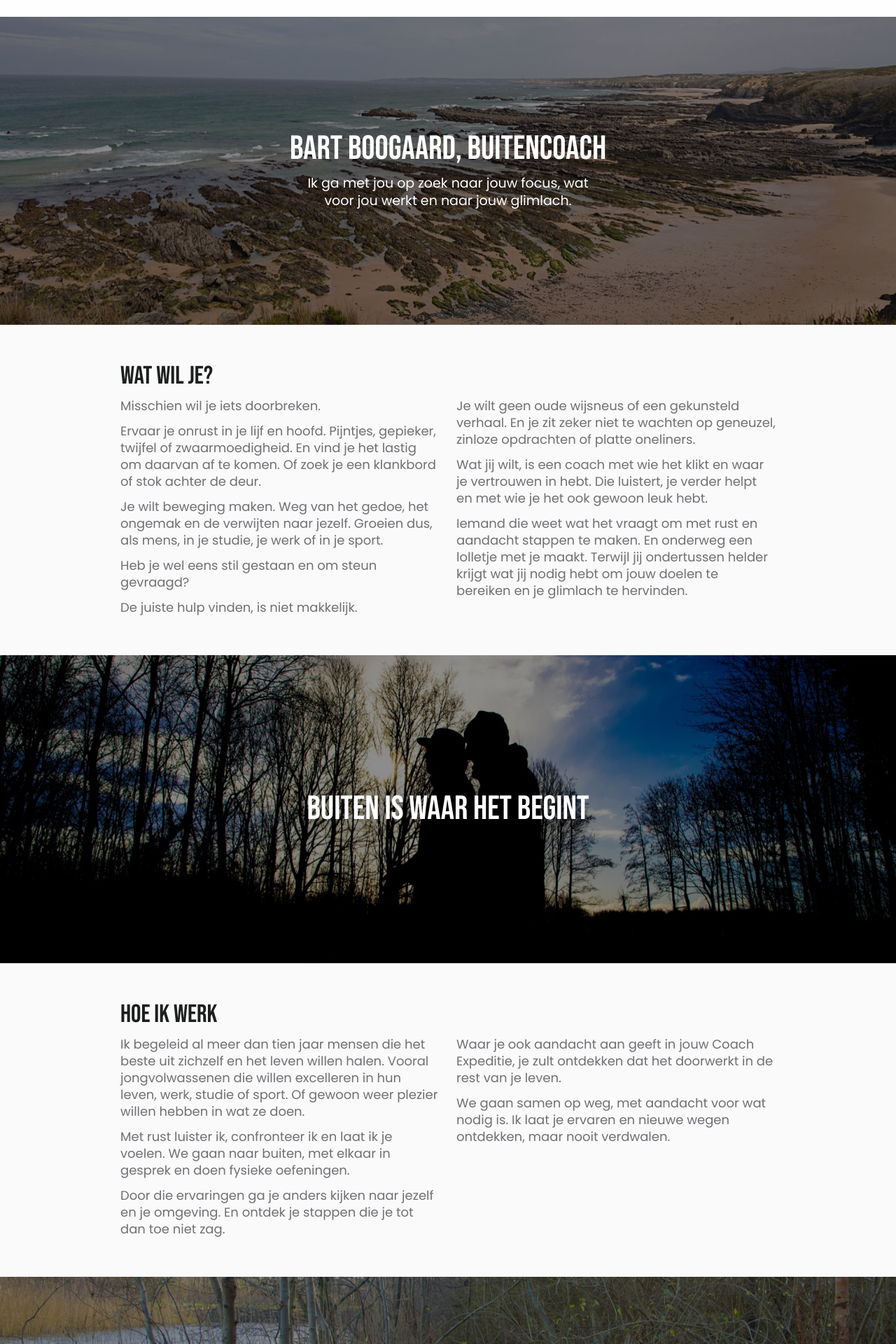
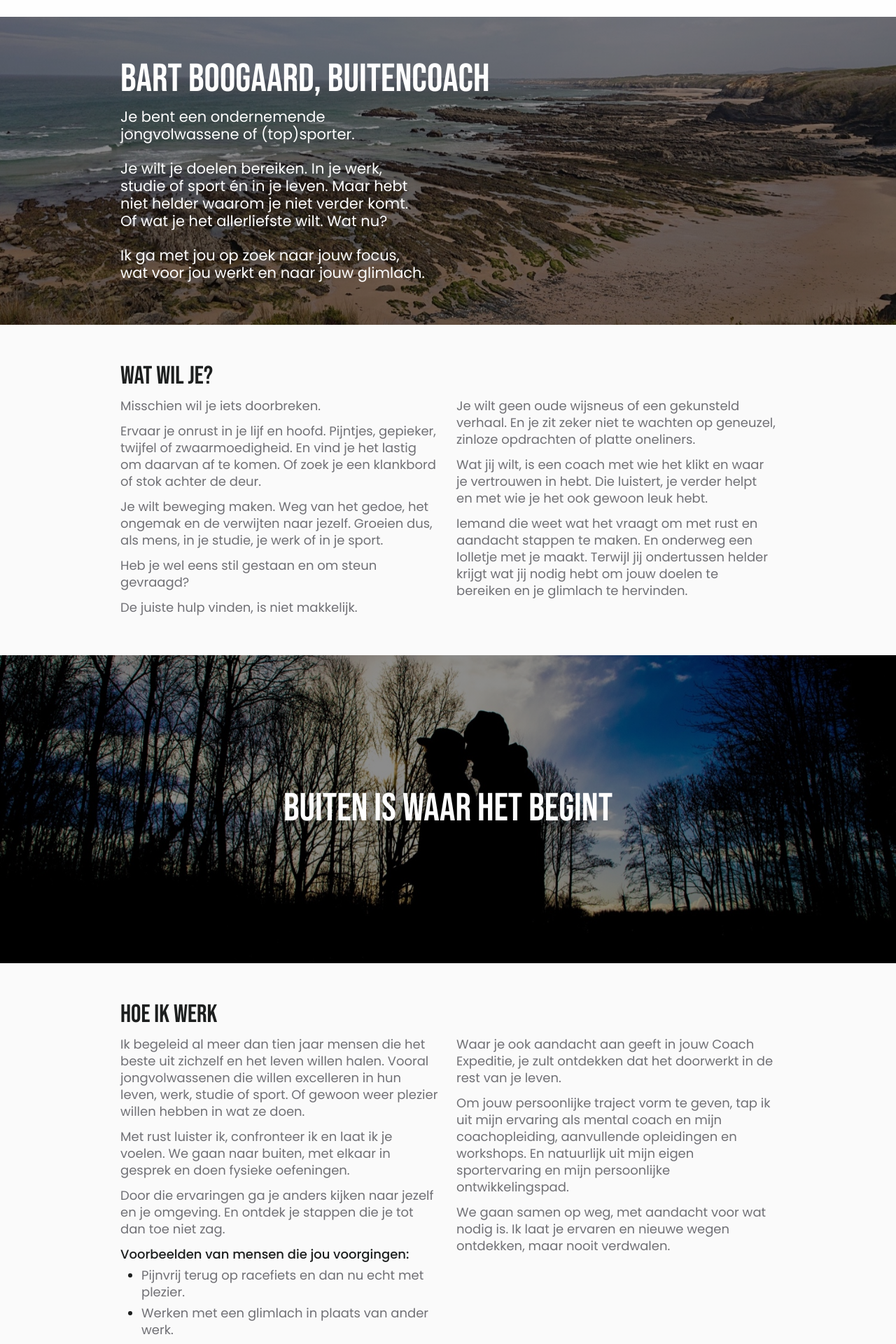
Before and after one commit to sjaakluthart/bb-coachen-website, a React (Create React App) app: page / in a window 1280 px wide. Shown: the part 120-2040 px from the top of the page at 70% size. Built offline with nearby package versions, Linux system fonts and the light colour scheme.

Commit message:
Added more text.

```diff
--- a/src/components/Home.tsx
+++ b/src/components/Home.tsx
@@ -5,14 +5,23 @@ import Image from './Image';
 import home from '../assets/home.jpg';
 import buiten from '../assets/buiten.jpg';
 import vuur from '../assets/vuur.jpg';
+import getBackgroundStyles from '../utils/getBackgroundStyles';
+
+const style = {
+  ...getBackgroundStyles(home),
+  backgroundPosition: 'center',
+};
 
 const Home = () => (
   <main className="page home">
-    <Image
-      imageUrl={home}
-      title="Bart Boogaard, buitencoach"
-      subTitle="Ik ga met jou op zoek naar jouw focus, wat voor jou werkt en naar jouw glimlach."
-    />
+    <section className="image" style={style}>
+      <article>
+        <h1>Bart Boogaard, buitencoach</h1>
+        <p>Je bent een ondernemende jongvolwassene of (top)sporter.</p>
+        <p>Je wilt je doelen bereiken. In je werk, studie of sport én in je leven. Maar hebt niet helder waarom je niet verder komt. Of wat je het allerliefste wilt. Wat nu?</p>
+        <p>Ik ga met jou op zoek naar jouw focus, wat voor jou werkt en naar jouw glimlach.</p>
+      </article>
+    </section>
     <article>
       <h1>Wat wil je?</h1>
       <section>
@@ -63,14 +72,22 @@ const Home = () => (
           <p>
             Door die ervaringen ga je anders kijken naar jezelf en je omgeving. En ontdek je stappen die je tot dan toe niet zag.
           </p>
+          <ul>
+            <h1>Voorbeelden van mensen die jou voorgingen:</h1>
+            <li>Pijnvrij terug op racefiets en dan nu echt met plezier.</li>
+            <li>Werken met een glimlach in plaats van ander werk.</li>
+            <li>Kwalificatie voor EK en WK mountainbiken na sporten op nationaal niveau.</li>
+            <li>Vriendschappen en relaties verdiepen, privé en op het werk.</li>
+            <li>Weer vrij basgitaar spelen, een band starten en genieten van wat weer lukt.</li>
+          </ul>
         </section>
         <section>
           <p>
             Waar je ook aandacht aan geeft in jouw Coach Expeditie, je zult ontdekken dat het doorwerkt in de rest van je leven.
           </p>
-          {/* <p>
+          <p>
             Om jouw persoonlijke traject vorm te geven, tap ik uit mijn ervaring als mental coach en mijn coachopleiding, aanvullende opleidingen en workshops. En natuurlijk uit mijn eigen sportervaring en mijn persoonlijke ontwikkelingspad.
-          </p> */}
+          </p>
           <p>
             We gaan samen op weg, met aandacht voor wat nodig is. Ik laat je ervaren en nieuwe wegen ontdekken, maar nooit verdwalen.
           </p>
--- a/src/css/Image.css
+++ b/src/css/Image.css
@@ -22,7 +22,7 @@
 }
 
 .image h1 {
-  font-size: 48px;
+  font-size: 56px;
   text-align: center;
   color: var(--white);
   margin-bottom: 0;
@@ -30,8 +30,17 @@
 
 .image p {
   max-width: 440px;
-  font-size: 19px;
+  font-size: 21px;
   line-height: 25px;
   text-align: center;
   margin-top: 12px;
 }
+
+.home .image:first-child article {
+  width: 100%;
+  align-items: flex-start;
+}
+
+.home .image:first-child p {
+  text-align: left;
+}
```
